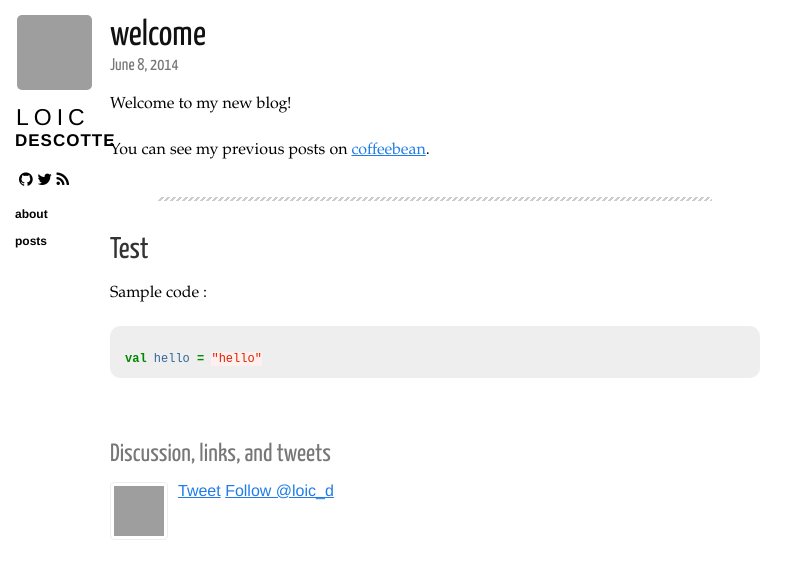
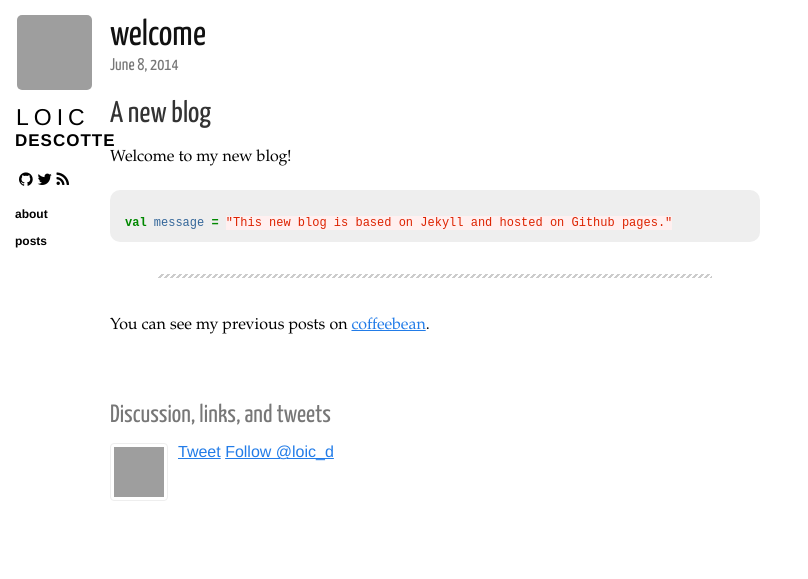
Before and after one commit to loicdescotte/loicdescotte.github.io, a Jekyll site: the page built from _posts/2014-06-08-first.md, in a window 1280 px wide. Shown: the top 579 px of the page, without its empty margins (0-808 px from the left). Built offline with Jekyll 4.4.1, drawn with Linux system fonts in a browser that asks for light colours; nearby versions of some CDN libraries; Markdown is read by kramdown in place of the engine named in the settings; comment, search, counter and statistics services are not loaded; grey boxes are pictures that could not be loaded.

Commit message:
first post

```diff
--- a/_posts/2014-06-08-first.md
+++ b/_posts/2014-06-08-first.md
@@ -4,16 +4,14 @@ title: welcome
 category: posts
 ---
 
+## A new blog
+
 Welcome to my new blog!
 
-You can see my previous posts on [coffeebean](http://coffeebean.loicdescotte.com).
+{% highlight scala %}
+val message = "This new blog is based on Jekyll and hosted on Github pages."
+{% endhighlight %}
 
 ---
 
-## Test
-
-Sample code :
-
-{% highlight scala %}
-val hello = "hello"
-{% endhighlight %}
+You can see my previous posts on [coffeebean](http://coffeebean.loicdescotte.com).
```
